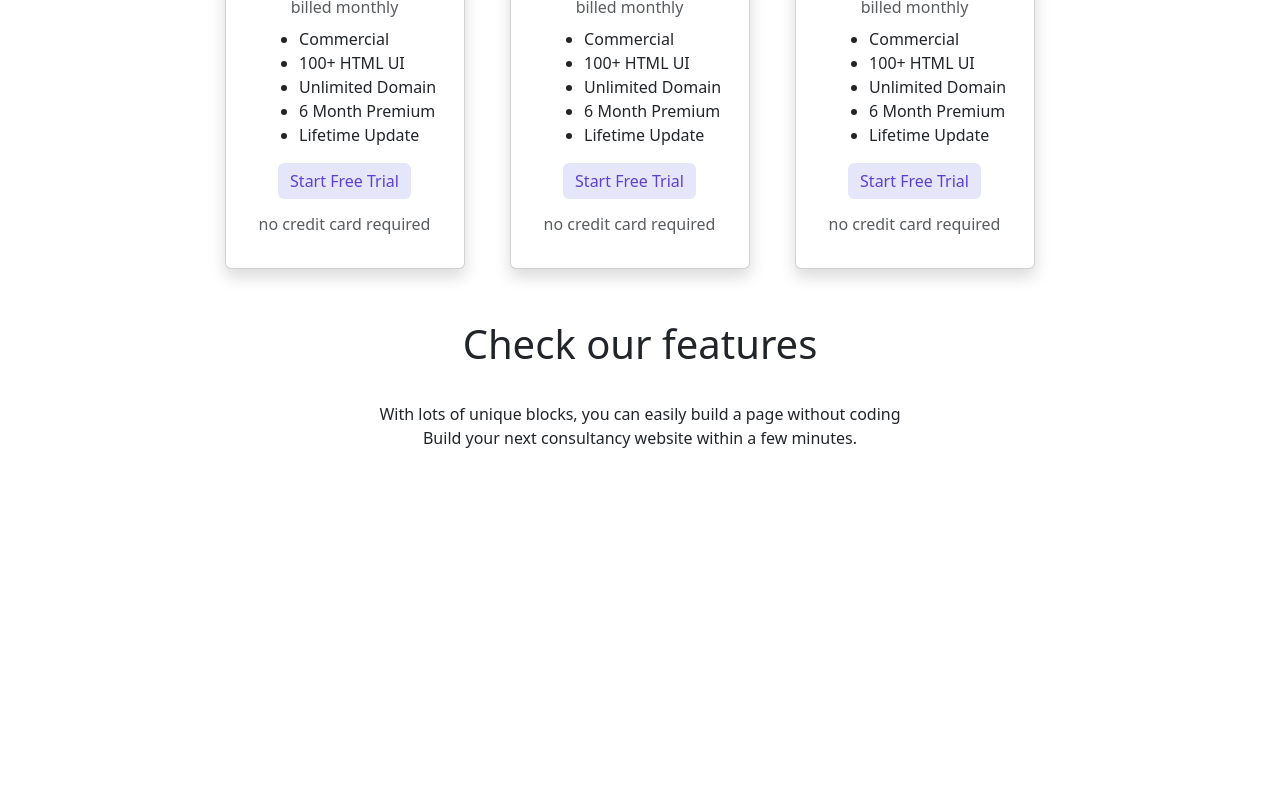
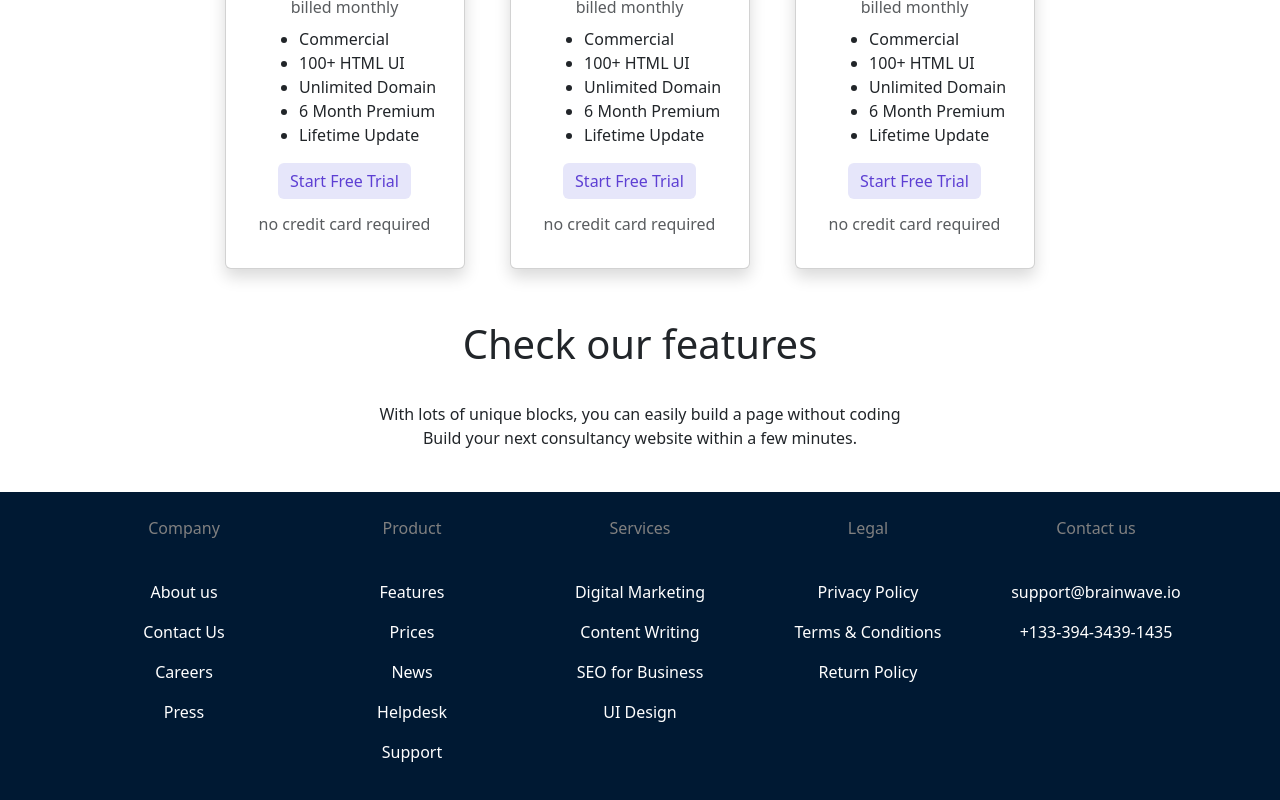
Before and after one commit to JoabFelton138/Brainwave.io, a React (Create React App) app in the folder brainwaveio/: page / in a window 1280 px wide. Shown: the part 440-1240 px from the top of the page. Before the commit the page ends 906 px from the top, so only its background shows below. Built offline with nearby package versions, Linux system fonts and the light colour scheme.

Commit message:
footer
added a footer consisting of rows and cols

```diff
--- a/brainwaveio/src/App.css
+++ b/brainwaveio/src/App.css
@@ -51,3 +51,23 @@
   background-color: #5D3FD3 !important;
   color: white !important;
 }
+
+/** footer **/
+
+.footer-header{
+  color: gray;
+}
+
+.footer-options {
+  color:white;
+}
+
+.m-4{
+  margin-top: 5vw !important;
+  margin-bottom: 2vw !important;
+
+}
+
+.last-col{
+  margin-bottom: 5vw;
+}
--- a/brainwaveio/src/App.js
+++ b/brainwaveio/src/App.js
@@ -7,6 +7,7 @@ import Navigation from './components/navigation';
 import Content from './components/content';
 import SwitchContainer from './components/switch-container';
 import Pricing from './components/pricing';
+import Footer from './components/footer';
 
 function App() {
   return (
@@ -38,6 +39,9 @@ function App() {
        <Content
         title={'Check our features'}
       />
+
+      <Footer/>
+
     </div>
   );
 }
--- /dev/null
+++ b/brainwaveio/src/components/footer.jsx
@@ -0,0 +1,120 @@
+import React from 'react';
+import { Container, Row, Col } from 'react-bootstrap';
+
+function Footer() {
+    return (
+        <div style={{ height: 'auto', backgroundColor: '#001933', marginTop:'2vw', textAlign: 'center' }}>
+                <Container>
+                    <Row>
+                        <Col className='m-4'>
+                            <p className='footer-header'>Company</p>
+                        </Col>
+                        <Col className='m-4'>
+                            <p className='footer-header'>Product</p>
+                        </Col>
+                        <Col className='m-4'>
+                            <p className='footer-header'>Services</p>
+                        </Col>
+                        <Col className='m-4'>
+                            <p className='footer-header'>Legal</p>
+                        </Col>
+                        <Col className='m-4'>
+                            <p className='footer-header'>Contact us</p>
+                        </Col>
+                    </Row>
+
+                    <Row>
+                        <Col>
+                            <p className='footer-options'>About us</p>
+                        </Col>
+                        <Col>
+                            <p className='footer-options'>Features</p>
+                        </Col>
+                        <Col>
+                            <p className='footer-options'>Digital Marketing</p>
+                        </Col>
+                        <Col>
+                            <p className='footer-options'>Privacy Policy</p>
+                        </Col>
+                        <Col>
+                            <p className='footer-options'>support@brainwave.io</p>
+                        </Col>
+                    </Row>
+
+                    <Row>
+                        <Col>
+                            <p className='footer-options'>Contact Us</p>
+                        </Col>
+                        <Col>
+                            <p className='footer-options'>Prices</p>
+                        </Col>
+                        <Col>
+                            <p className='footer-options'>Content Writing</p>
+                        </Col>
+                        <Col>
+                            <p className='footer-options'>Terms & Conditions</p>
+                        </Col>
+                        <Col>
+                            <p className='footer-options'>+133-394-3439-1435</p>
+                        </Col>
+                    </Row>
+
+                    <Row>
+                        <Col>
+                            <p className='footer-options'>Careers</p>
+                        </Col>
+                        <Col>
+                            <p className='footer-options'>News</p>
+                        </Col>
+                        <Col>
+                            <p className='footer-options'>SEO for Business</p>
+                        </Col>
+                        <Col>
+                            <p className='footer-options'>Return Policy</p>
+                        </Col>
+                        <Col>
+                            <p className='footer-options'></p>
+                        </Col>
+                    </Row>
+
+                    <Row>
+                        <Col>
+                            <p className='footer-options'>Press</p>
+                        </Col>
+                        <Col>
+                            <p className='footer-options'>Helpdesk</p>
+                        </Col>
+                        <Col>
+                            <p className='footer-options'>UI Design</p>
+                        </Col>
+                        <Col>
+                            <p></p>
+                        </Col>
+                        <Col>
+                            <p></p>
+                        </Col>
+                    </Row>
+
+                    <Row>
+                        <Col className='last-col'>
+                            <p></p>
+                        </Col>
+                        <Col className='last-col'>
+                            <p className='footer-options'>Support</p>
+                        </Col>
+                        <Col className='last-col'>
+                            <p></p>
+                        </Col>
+                        <Col className='last-col'>
+                            <p></p>
+                        </Col>
+                        <Col className='last-col'>
+                            <p></p>
+                        </Col>
+                    </Row>
+            </Container>
+        </div>
+    );
+}
+
+export default Footer;
```
